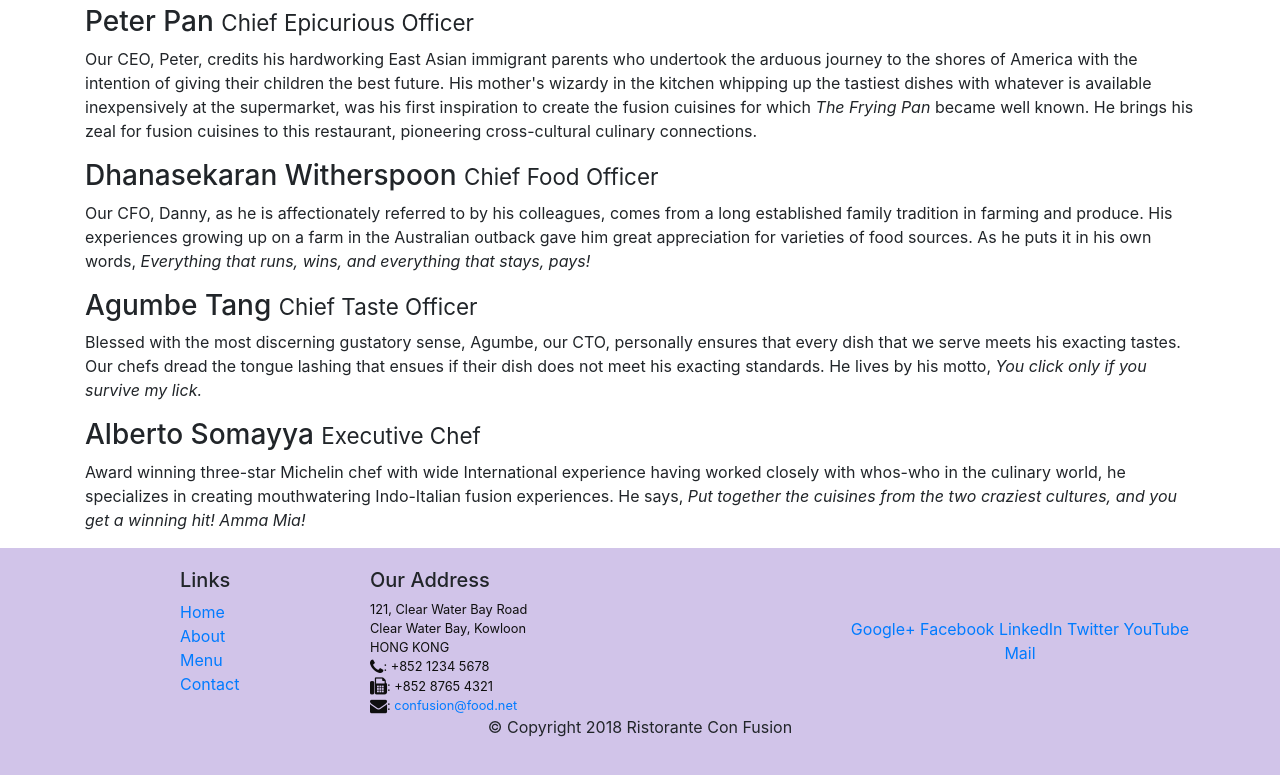
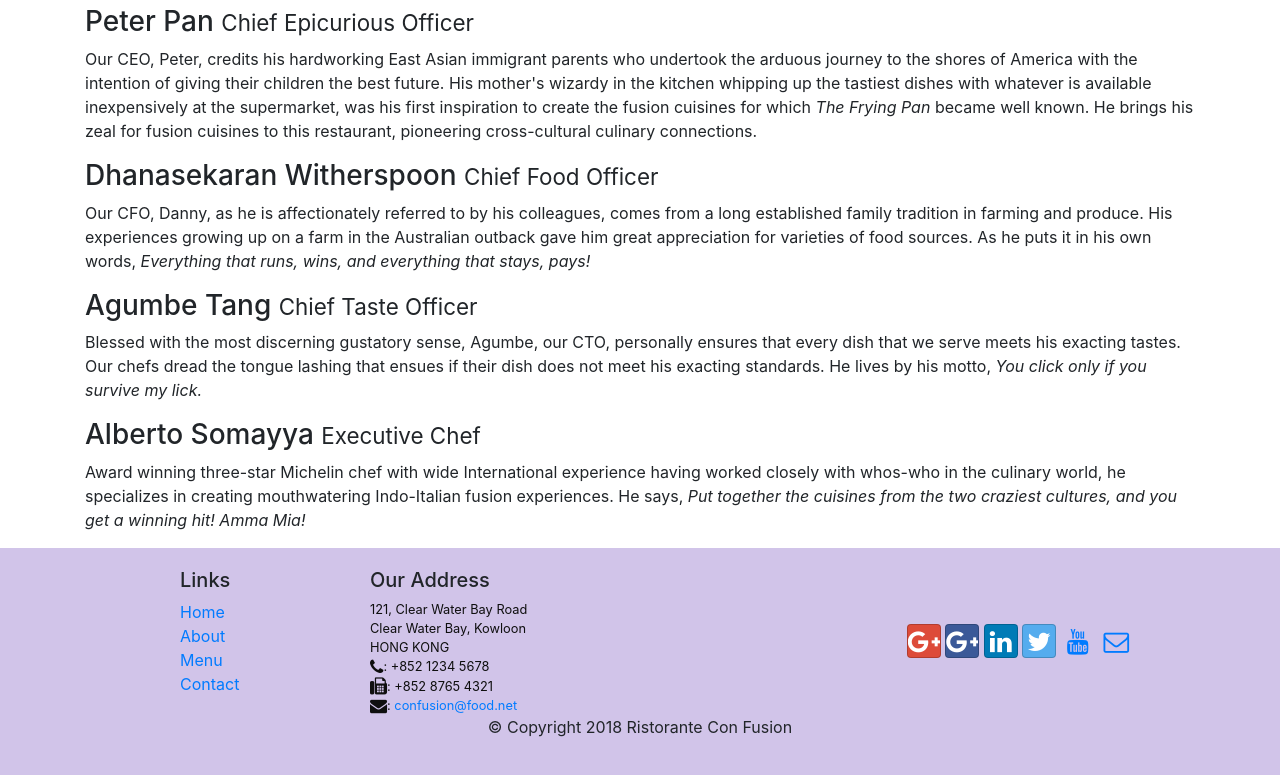
Before and after one commit to davinun99/coursera-bootstrap, a website: page aboutus.html in a window 1280 px wide. Shown: the part 800-1575 px from the top of the page. Drawn offline with nearby package versions, Linux system fonts and the light colour scheme.

Commit message:
Fonts & Icons a aboutUs.html

```diff
--- a/aboutus.html
+++ b/aboutus.html
@@ -129,12 +129,12 @@
                 </div>
                 <div class="col-12 col-sm-4 align-self-center">
                     <div class="text-center">
-                        <a href="http://google.com/+">Google+</a>
-                        <a href="http://www.facebook.com/profile.php?id=">Facebook</a>
-                        <a href="http://www.linkedin.com/in/">LinkedIn</a>
-                        <a href="http://twitter.com/">Twitter</a>
-                        <a href="http://youtube.com/">YouTube</a>
-                        <a href="mailto:">Mail</a>
+                        <a class="btn btn-social-icon btn-google" href="http://google.com/+"><i class="fa fa-google-plus"></i></a>
+                        <a class="btn btn-social-icon btn-facebook" href="http://www.facebook.com/profile.php?id="><i class="fa fa-google-plus"></i></a>
+                        <a class="btn btn-social-icon btn-linkedin" href="http://www.linkedin.com/in/"><i class="fa fa-linkedin"></i></a>
+                        <a class="btn btn-social-icon btn-twitter" href="http://twitter.com/"><i class="fa fa-twitter"></i></a>
+                        <a class="btn btn-social-icon btn-youtube" href="http://youtube.com/"><i class="fa fa-youtube"></i></a>
+                        <a class="btn btn-social-icon" href="mailto:"><i class="fa fa-envelope-o"></i></a>
                     </div>
                 </div>
            </div>
```
